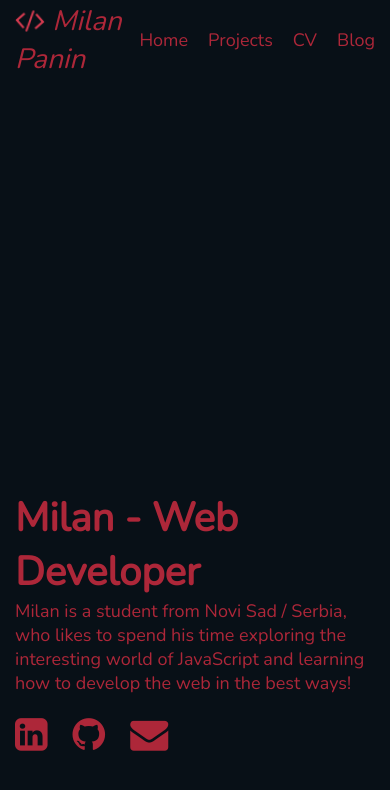
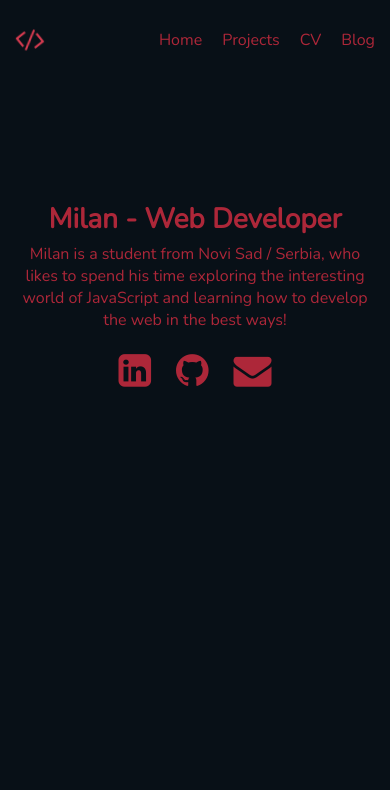
Before and after one commit to milanpanin/portfolio-page, a React (Create React App) app: page / in a window 390 px wide. Shown: the top 790 px of the page. Built offline with nearby package versions, Linux system fonts and the light colour scheme; the HTML template or start-up script is replaced by a standard one.

Commit message:
Adding full responsive funtionality

```diff
--- a/src/components/Blog/blog.css
+++ b/src/components/Blog/blog.css
@@ -24,3 +24,19 @@
     background-color: #ad2739;
     padding: 0 5px;
 }
+
+@media only screen and (max-width: 1130px) {
+    .blog{
+        margin: 0 15px
+    }
+}
+
+@media only screen and (max-width: 600px) {
+    .blog{
+        text-align: center;
+    }
+
+    .blog-header{
+        padding: 25px 0 0 0;
+    }
+}
--- a/src/components/CV/cv.css
+++ b/src/components/CV/cv.css
@@ -36,3 +36,35 @@
     background-color: #ad2739;
     color: #fff;
 }
+
+@media only screen and (max-width: 1130px) {
+    .cv{
+        margin: 50px 15px;
+    }
+}
+
+@media only screen and (max-width: 830px) {
+    .cv-img{
+        max-width: 100%;
+        box-shadow: 10px 10px 0 0px #ad2739;
+    }
+
+    .cv-img:hover{
+        transform: none;
+        box-shadow: 10px 10px 0 0px #ad2739;
+    }
+
+    .cv-downloadBtn{
+        margin: 50px 0 0px 0;
+    }
+}
+
+@media only screen and (max-width: 600px) {
+    .cv{
+        margin: 25px 15px;
+    }
+
+    .cv-header{
+        text-align: center;
+    }
+}
--- a/src/components/Projects/project.css
+++ b/src/components/Projects/project.css
@@ -37,3 +37,19 @@
     background-color: #ad2739;
     color: #fff;
 }
+
+@media only screen and (max-width: 600px) {
+    .project{
+        font-size: 14px;
+        box-shadow: 10px 10px 0 0px #ad2739;
+    }
+
+    .project:hover{
+        transform: none;
+        box-shadow: 10px 10px 0 0px #ad2739;
+    }
+
+    .project-name{
+        font-size: 22px;
+    }
+}
--- a/src/components/Projects/projects.css
+++ b/src/components/Projects/projects.css
@@ -7,3 +7,16 @@
 .projects-header{
     padding: 50px 0 0 0;
 }
+
+@media only screen and (max-width: 1130px) {
+    .projects{
+        margin: 0 15px;
+    }
+}
+
+@media only screen and (max-width: 600px) {
+    .projects-header{
+        padding: 25px 0 0 0;
+        text-align: center;
+    }
+}
--- a/src/components/home/home.css
+++ b/src/components/home/home.css
@@ -39,12 +39,32 @@
 
 @media only screen and (max-width: 1130px) {
     .home{
-        margin: 25vh 15px 0 15px;
+        margin: 0 15px;
     }
 }
 
+
 @media only screen and (max-width: 600px) {
     .home{
-        margin: 25vh 15px 0 15px;
+        text-align: center;
+    }
+
+    .header-text{
+        padding: 120px 0 5px 0;
+        font-size: 28px;
+    }
+
+    .header-details{
+        font-size: 16px;
+    }
+
+    .header-social{
+        margin: 20px 0 0 0;
+    }
+
+    .header-social i{
+        transition: 0.5s;
+        color: #ad2739;
+        font-size: 38px;
     }
 }
--- a/src/components/navigation/navigation.css
+++ b/src/components/navigation/navigation.css
@@ -48,7 +48,18 @@
 @media only screen and (max-width: 1130px) {
     .navigation{
         margin: 0 15px;
+    }
+}
 
+@media only screen and (max-width: 600px) {
+    .navigation-logo p{
+        display: none;
+    }
+}
+
+@media only screen and (max-width: 400px) {
+    .navigation-item{
+        font-size: 16px;
     }
 }
 
```
